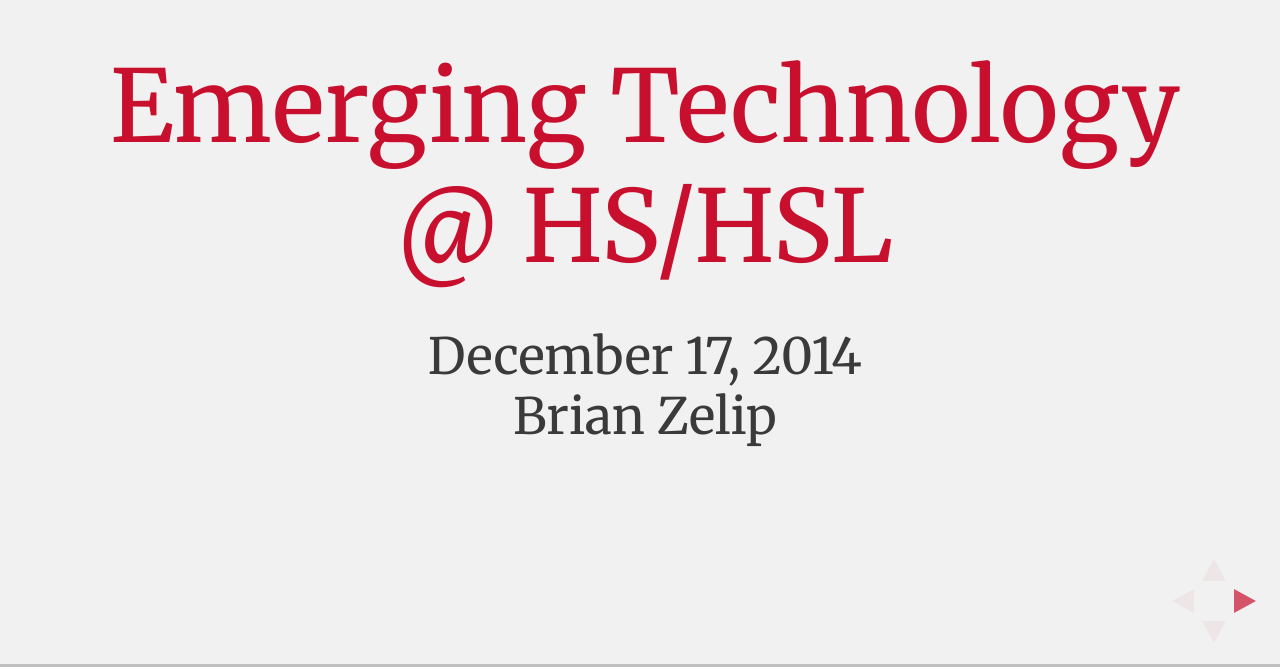
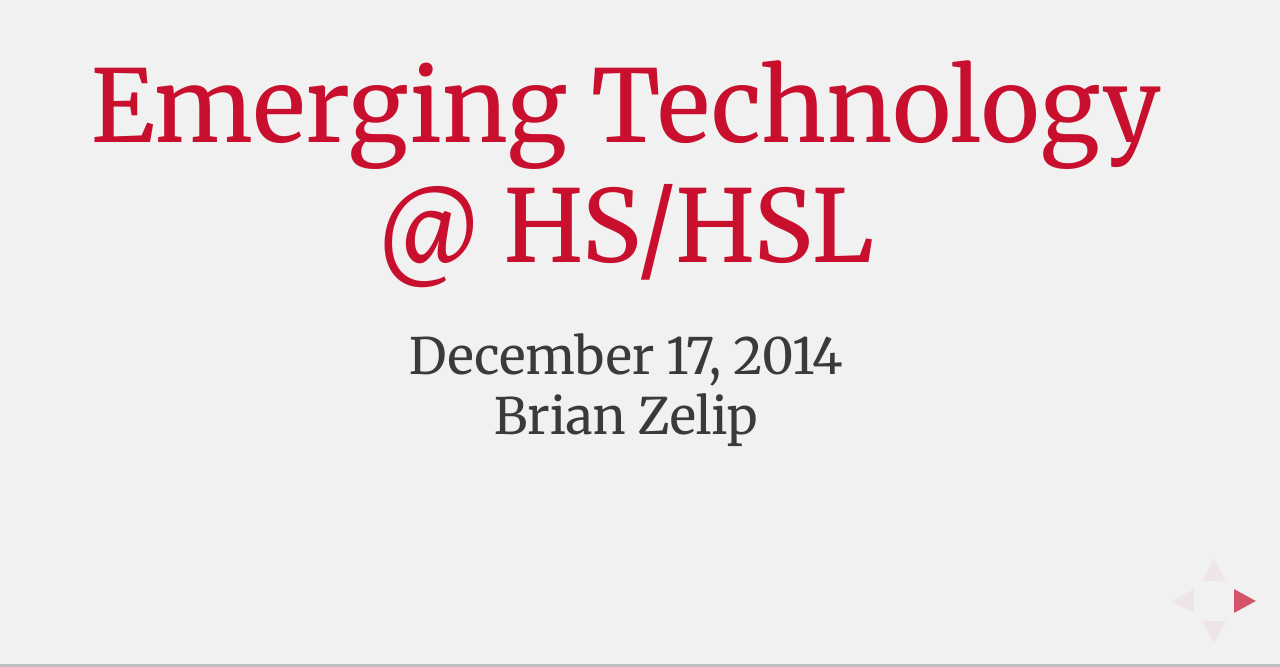
Before and after one commit to brianzelip/umb-etl, a website: page index.html in a window 1280 px wide. Shown: the part 133-800 px from the top of the page. Drawn offline with Linux system fonts and the light colour scheme.

Commit message:
better slide positioning

```diff
--- a/css/theme/template/bz.umb.theme.scss
+++ b/css/theme/template/bz.umb.theme.scss
@@ -32,7 +32,7 @@ body {
 
 .reveal .slides section {
 	width: 1200px;
-	left: -62%;
+	left: -64%;
 }
 
 .reveal .slides section section {
```
Also changed, not shown: css/theme/bz.umb.css.
